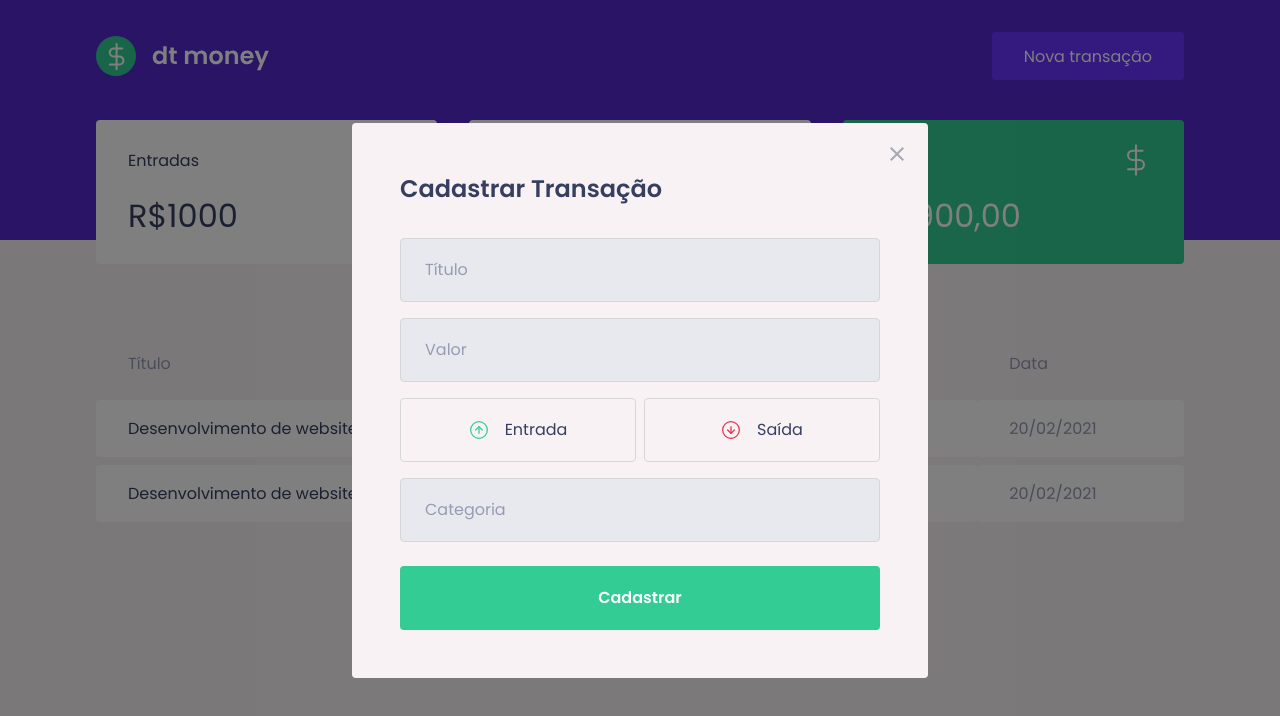
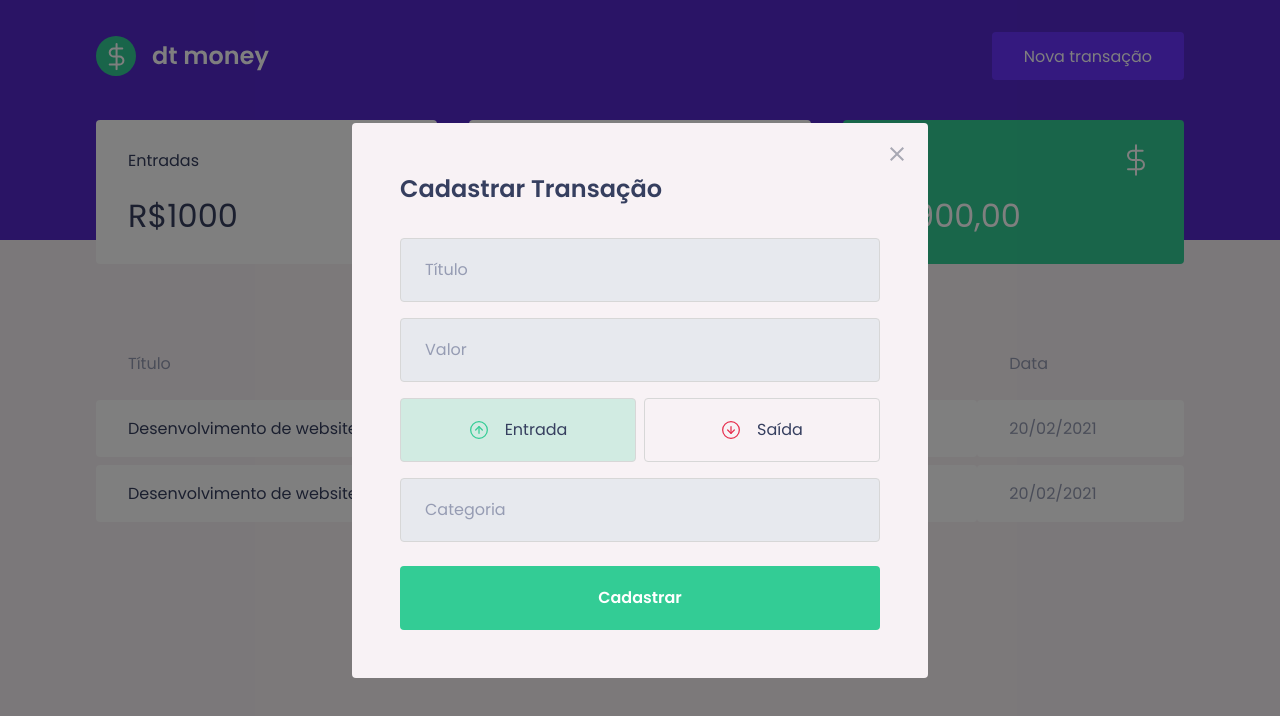
Before and after one commit to cinthia3301andrad/financas-pessoais-chapter-ii-Ignite, a React (Create React App) app: page / in a window 1280 px wide. Both pictures are taken after a click on the button "Nova transação". Shown: the top 716 px of the page. Built offline with nearby package versions, Linux system fonts and the light colour scheme; what miragejs would draw is missing.

Commit message:
feat[🎉]: add colors buttons

```diff
--- a/src/components/NewTransactionModal/index.tsx
+++ b/src/components/NewTransactionModal/index.tsx
@@ -3,7 +3,8 @@
 import iconIncome from "../../assets/income.svg";
 import iconOutcome from "../../assets/outcome.svg";
 import iconClose from "../../assets/close.svg";
-import { Container, TransactionTypeContainer } from "./styles";
+import { Container, RadioBox, TransactionTypeContainer } from "./styles";
+import { useState } from "react";
 
 interface NewTransactionModalProps {
   isOpen: boolean;
@@ -14,6 +15,7 @@
   isOpen,
   onRequestClose,
 }: NewTransactionModalProps) {
+  const [type, setType] = useState("deposit");
   return (
     <Modal
       isOpen={isOpen}
@@ -33,14 +35,24 @@
         <input placeholder="Título" />
         <input type="number" placeholder="Valor" />
         <TransactionTypeContainer>
-          <button type="button">
+          <RadioBox
+            type="button"
+            onClick={() => setType("deposit")}
+            isActive={type === "deposit"}
+            activeColor="green"
+          >
             <img src={iconIncome} alt="Entrada" />
             <span>Entrada</span>
-          </button>
-          <button type="button">
+          </RadioBox>
+          <RadioBox
+            type="button"
+            onClick={() => setType("withdraw")}
+            isActive={type === "withdraw"}
+            activeColor="red"
+          >
             <img src={iconOutcome} alt="Saída" />
             <span>Saída</span>
-          </button>
+          </RadioBox>
         </TransactionTypeContainer>
 
         <input placeholder="Categoria" />
--- a/src/components/NewTransactionModal/styles.ts
+++ b/src/components/NewTransactionModal/styles.ts
@@ -1,5 +1,5 @@
 import styled from "styled-components";
-import { darken } from "polished";
+import { darken, transparentize } from "polished";
 
 export const Container = styled.form`
   h2 {
@@ -53,15 +53,28 @@
   display: grid;
   grid-template-columns: 1fr 1fr;
   gap: 0.5rem;
+`;
 
-  button {
+interface RadioProps {
+  isActive: boolean;
+  activeColor: "green" | "red";
+}
+
+const colors = {
+  green: "#33CC95",
+  red: "#E52e54",
+};
+export const RadioBox = styled.button<RadioProps>`
   display: flex;
   align-items: center;
   justify-content: center;
   height: 4rem;
   border: 1px solid #d7d7d7;
   border-radius: 0.25rem;
-    background: transparent;
+  background: ${(props) =>
+    props.isActive
+      ? transparentize(0.8, colors[props.activeColor])
+      : "transparent"};
 
   transition: border-color 0.2s;
   &:hover {
@@ -79,5 +92,4 @@
     font-size: 1rem;
     color: var(--text-title);
   }
-  }
 `;
--- a/src/styles/global.ts
+++ b/src/styles/global.ts
@@ -3,10 +3,10 @@
 export const GlobalStyle = createGlobalStyle`
 :root{
     --background: #f8f2f5;
-    --red: #E52e54;
+
     --blue: #5429CC;
     --green: #33CC95;
-
+    --red: #E52e54;
     --blue-light: #6933FF;
 
     --text-title: #363f5f;
```
Lines whose indentation alone changed are shown as unchanged.
